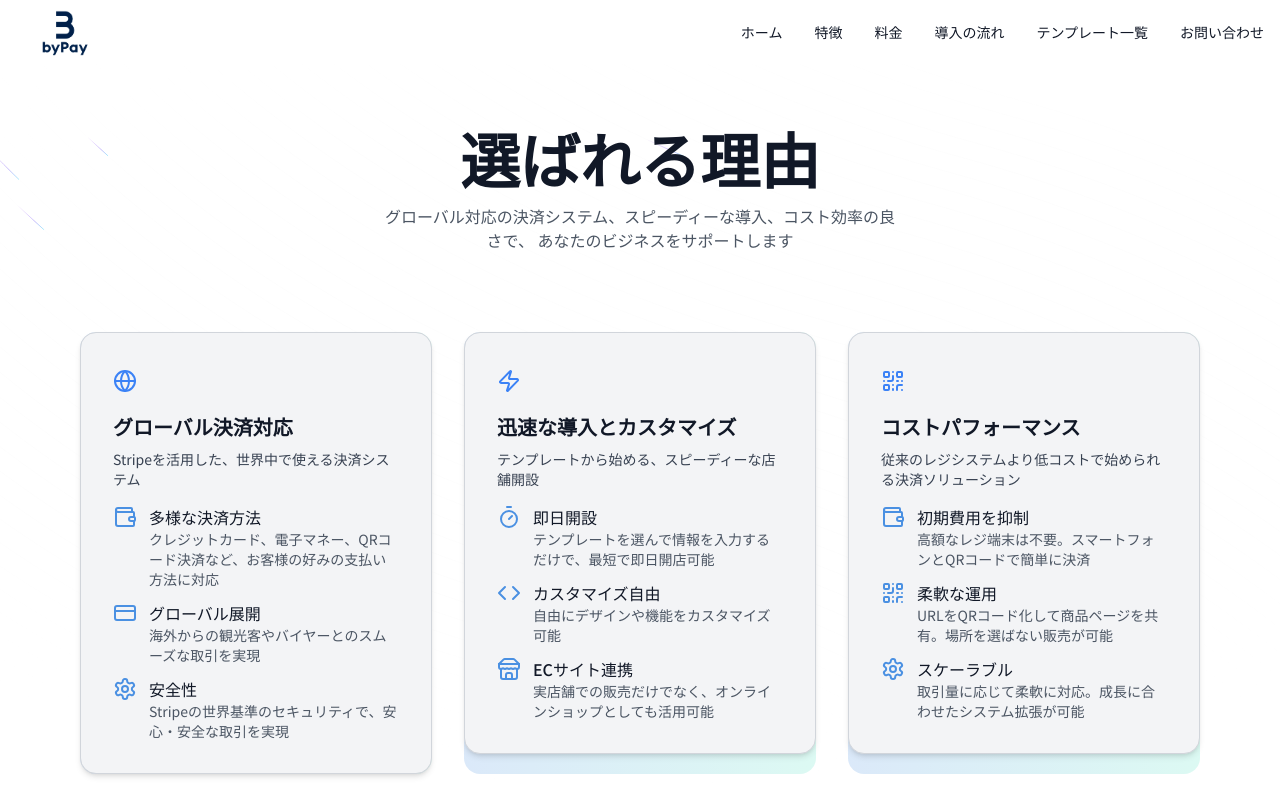
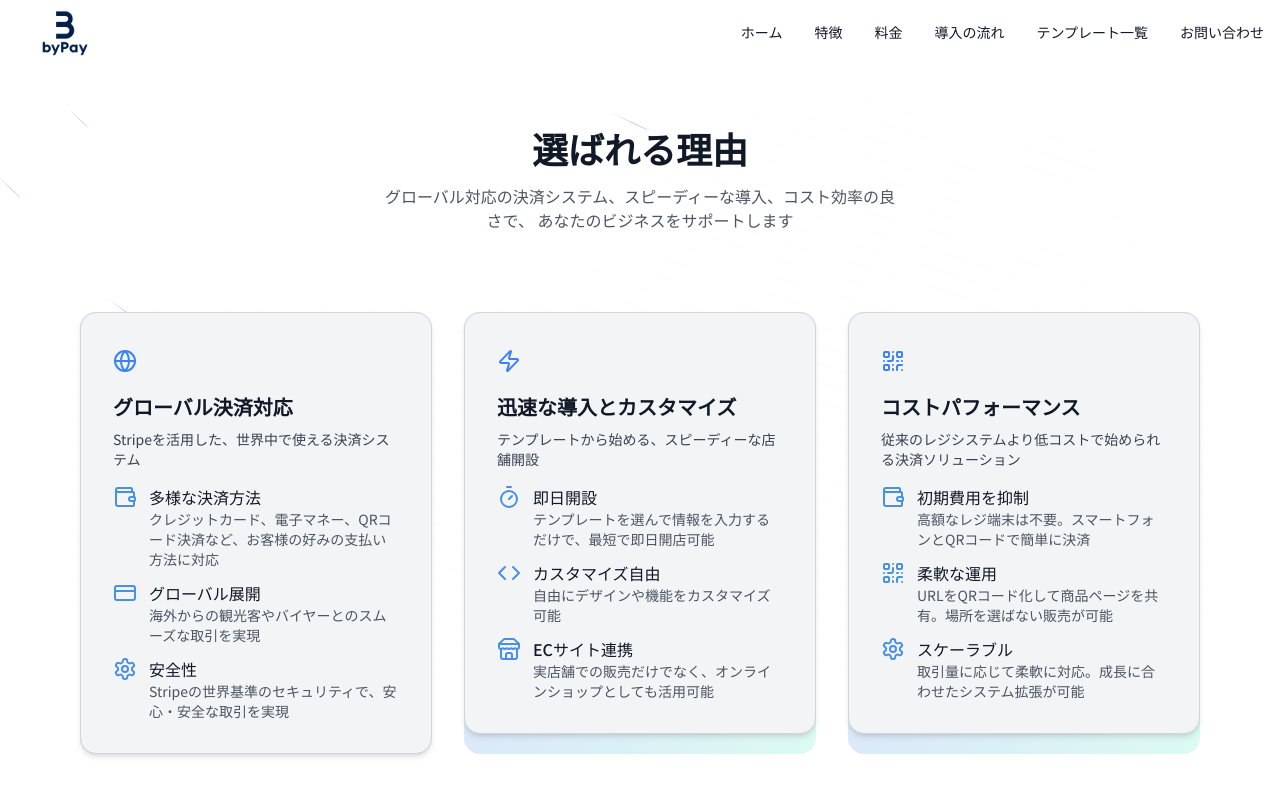
Before and after one commit to bbbyk105/byPay, a Next.js app: page /characteristic in a window 1280 px wide. Shown: the top 800 px of the page. Built offline with nearby package versions, Linux system fonts and the light colour scheme.

Commit message:
文字の変更

```diff
--- a/app/characteristic/page.tsx
+++ b/app/characteristic/page.tsx
@@ -11,9 +11,9 @@
       <BackgroundBeams />
       {/* Hero Section */}
       <div className="relative z-10 max-w-5xl mx-auto px-4 text-center ">
-        <h1 className="text-4xl md:text-6xl font-bold text-gray-900">
+        <h2 className="text-3xl md:text-4xl font-bold text-gray-900">
           選ばれる理由
-        </h1>
+        </h2>
         <p className="mt-4 font-normal text-base text-gray-600 max-w-lg mx-auto">
           グローバル対応の決済システム、スピーディーな導入、コスト効率の良さで、
           あなたのビジネスをサポートします
```
